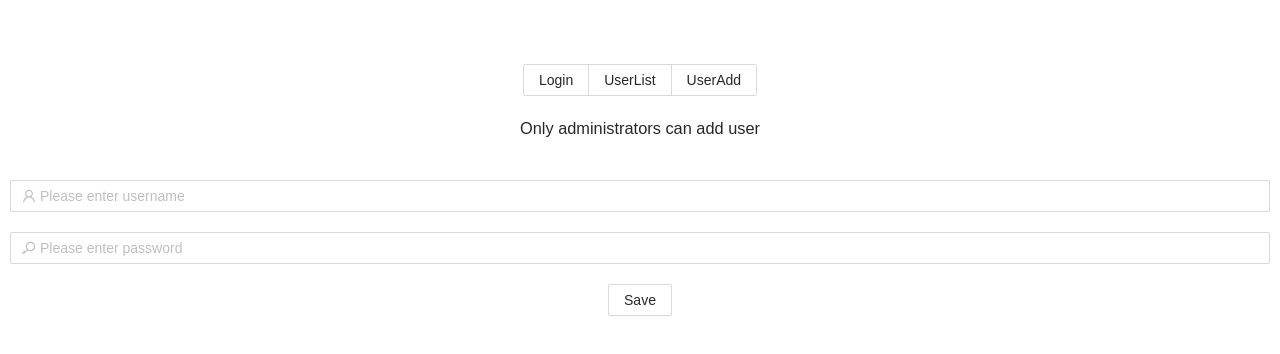
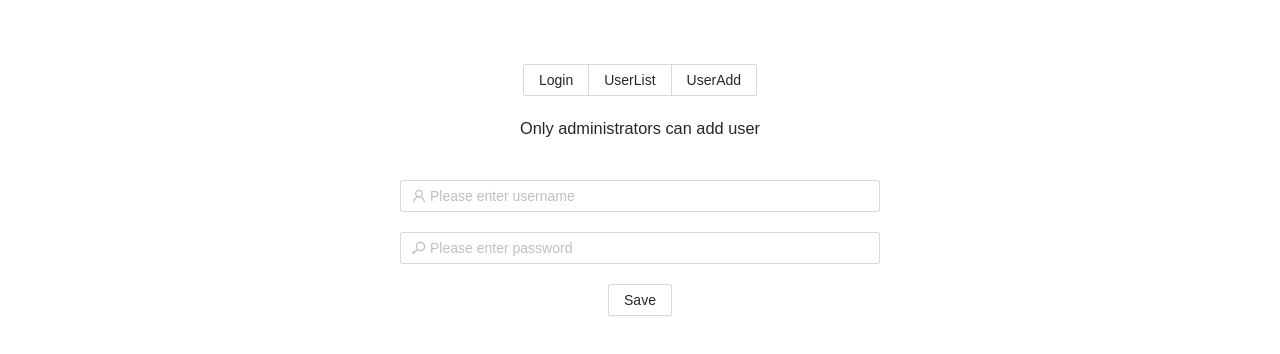
Before and after one commit to fuhaiwei/springboot_security_restful_api, a React (Create React App) app in the folder react-app/: page /user_add in a window 1280 px wide. Shown: the top 354 px of the page. Built offline with nearby package versions, Linux system fonts and the light colour scheme.

Commit message:
Upgrade packages and fix style

```diff
--- a/react-app/src/comps/AddUser.jsx
+++ b/react-app/src/comps/AddUser.jsx
@@ -33,18 +33,20 @@ export default function AddUser() {
       <div style={{ padding: 20 }}>
         <h3>Only administrators can add user</h3>
       </div>
-      <div style={{ padding: 10 }}>
+      <div style={{ padding: 10, maxWidth: 500, margin: '0 auto' }}>
         <Input
           id="add-username"
+          maxLength={20}
           prefix={<UserOutlined style={{ color: 'rgba(0,0,0,.25)' }} />}
           placeholder="Please enter username"
           onPressEnter={() => document.querySelector('#add-password').focus()}
         />
       </div>
-      <div style={{ padding: 10 }}>
+      <div style={{ padding: 10, maxWidth: 500, margin: '0 auto' }}>
         <Input
           id="add-password"
           type="password"
+          maxLength={20}
           prefix={<KeyOutlined style={{ color: 'rgba(0,0,0,.25)' }} />}
           placeholder="Please enter password"
           onPressEnter={addUser}
--- a/react-app/src/comps/Login.jsx
+++ b/react-app/src/comps/Login.jsx
@@ -64,7 +64,7 @@ export default function Login({ onQuery, session }) {
 
   return (
     <div>
-      <div style={{ padding: 10 }}>
+      <div style={{ padding: 10, maxWidth: 500, margin: '0 auto' }}>
         <Input
           id="login-username"
           prefix={<UserOutlined style={{ color: 'rgba(0,0,0,.25)' }} />}
@@ -72,7 +72,7 @@ export default function Login({ onQuery, session }) {
           onPressEnter={() => document.querySelector('#login-password').focus()}
         />
       </div>
-      <div style={{ padding: 10 }}>
+      <div style={{ padding: 10, maxWidth: 500, margin: '0 auto' }}>
         <Input
           id="login-password"
           type="password"
@@ -86,8 +86,8 @@ export default function Login({ onQuery, session }) {
       </div>
       <div style={{ padding: 10 }}>
         <h3>There are two default users here</h3>
-        <h3>Admin Role User: name is admin and pass is 123456</h3>
-        <h3>Basic Role User: name is test and pass is test</h3>
+        <h3>Admin User: name is <b>admin</b> and pass is <b>admin</b></h3>
+        <h3>Basic User: name is <b>user</b> and pass is <b>user</b></h3>
       </div>
     </div>
   )
```
Also changed, not shown: react-app/package.json (+10 -10 lines), 2 other files (tests, documents, lock files or other folders).
